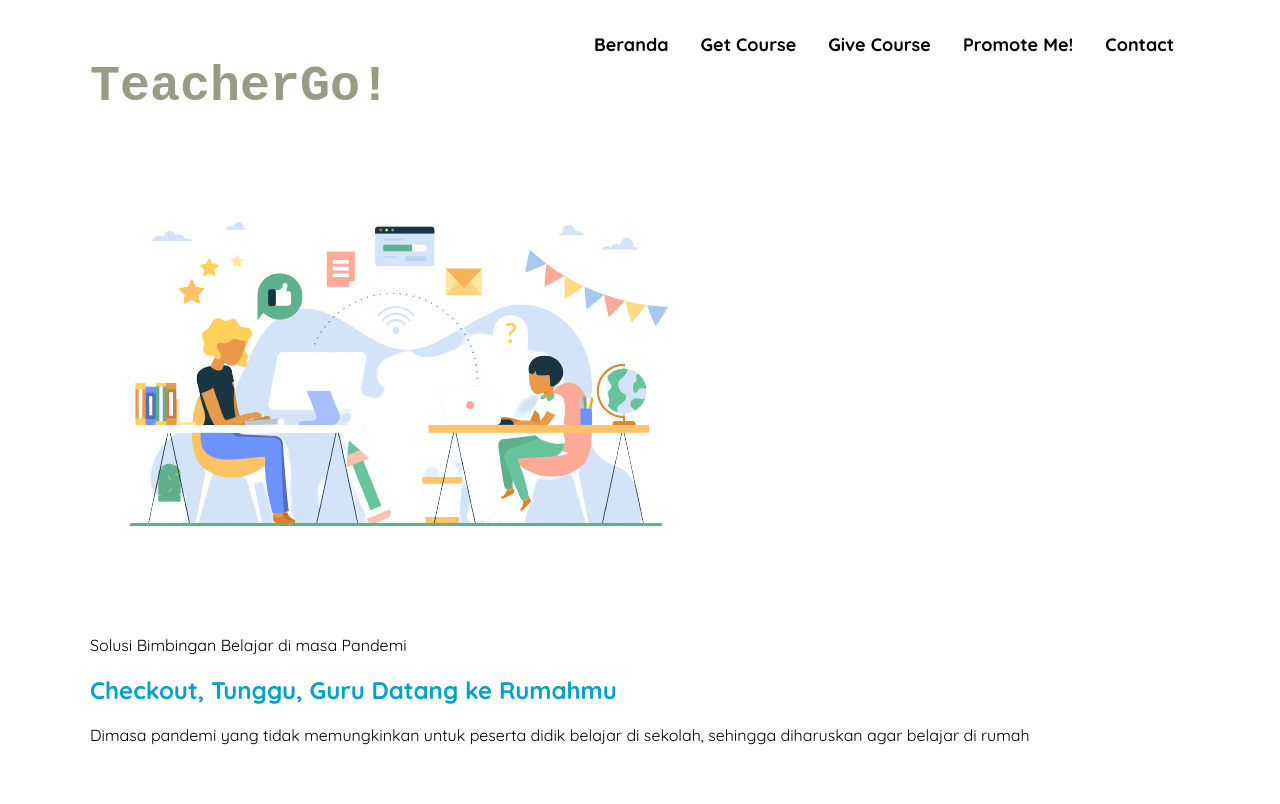
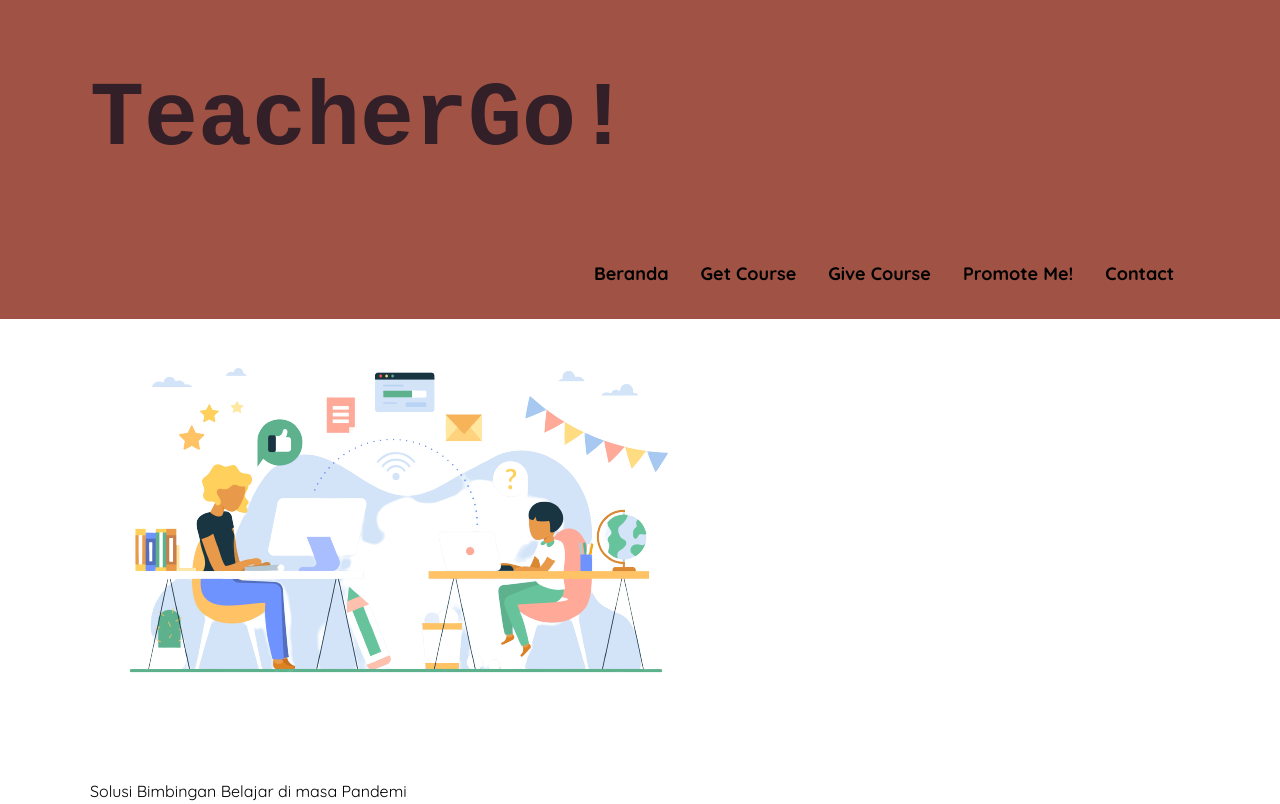
Before and after one commit to coffenme/submission-web-development, a plain HTML site: page index.html in a window 1280 px wide. Shown: the top 804 px of the page. Drawn offline with Linux system fonts and the light colour scheme.

Commit message:
edit style

```diff
--- a/assets/style.css
+++ b/assets/style.css
@@ -17,11 +17,11 @@ h2, h3 {
 }
 
 h1  {
-    font-size: 50px;
+    font-size: 90px;
     font-weight: bold;
     float: left;
     font-family: 'Courier New', Courier, monospace;
-    color: #999b84;
+    color: #321f28;
 }
 
 .menu{
@@ -42,7 +42,7 @@ h1  {
  }
 
 nav{
-    background-color: white;
+    background-color: #a05344;
     padding: 5px;
     width: 100%;
     display: flex;
@@ -137,13 +137,13 @@ nav{
     font-size: 20px;
     font-weight: bold;
     font-family:-apple-system, BlinkMacSystemFont, 'Segoe UI', Roboto, Oxygen, Ubuntu, Cantarell, 'Open Sans', 'Helvetica Neue', sans-serif;
-    color: #999b84 ;
+    color: #321f28 ;
 }
 
  footer {
     padding: 20px;
     color: white;
-    background-color: #00a2c6;
+    background-color: #a05344;
     text-align: center;
     color: white;
  }
```
